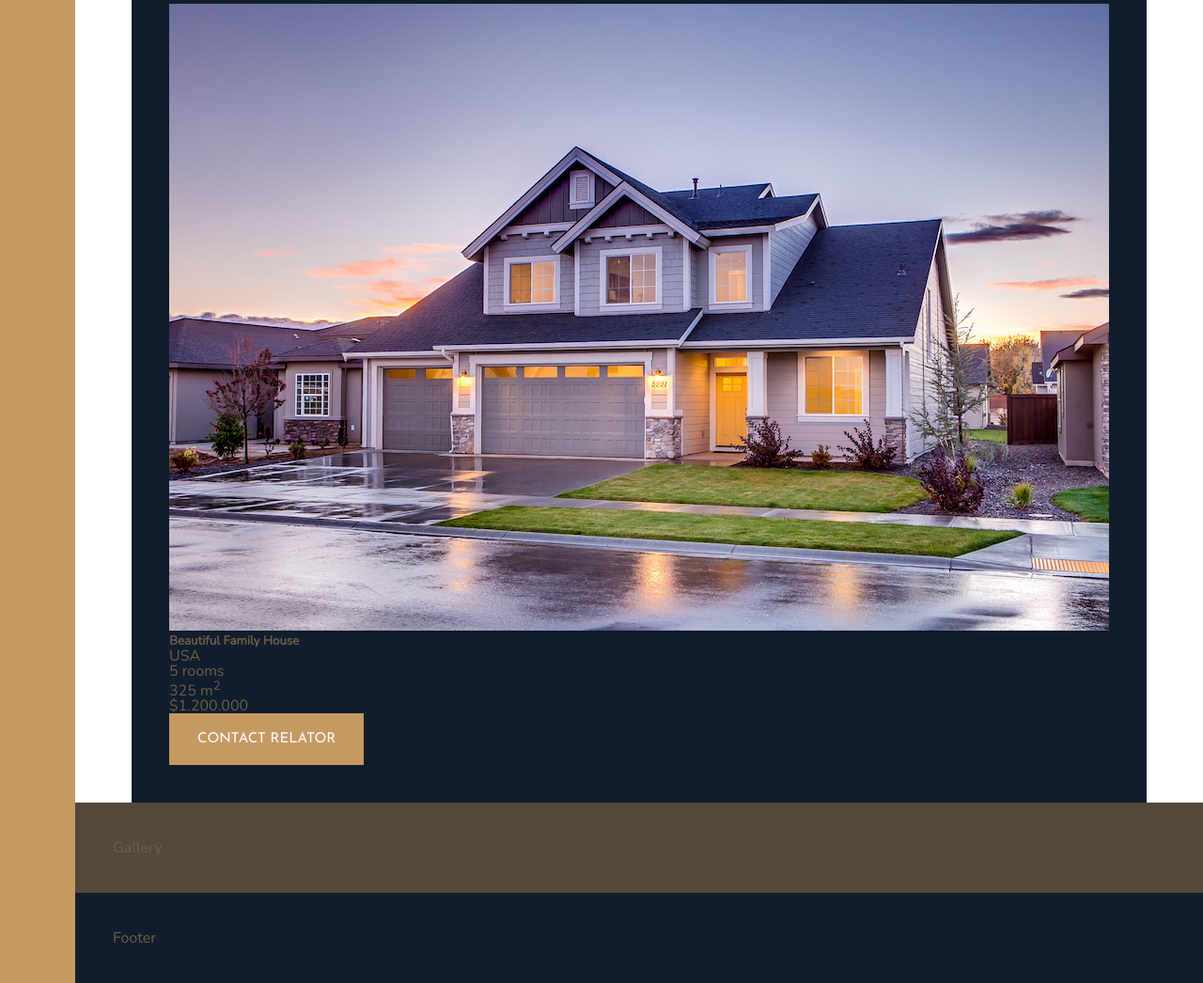
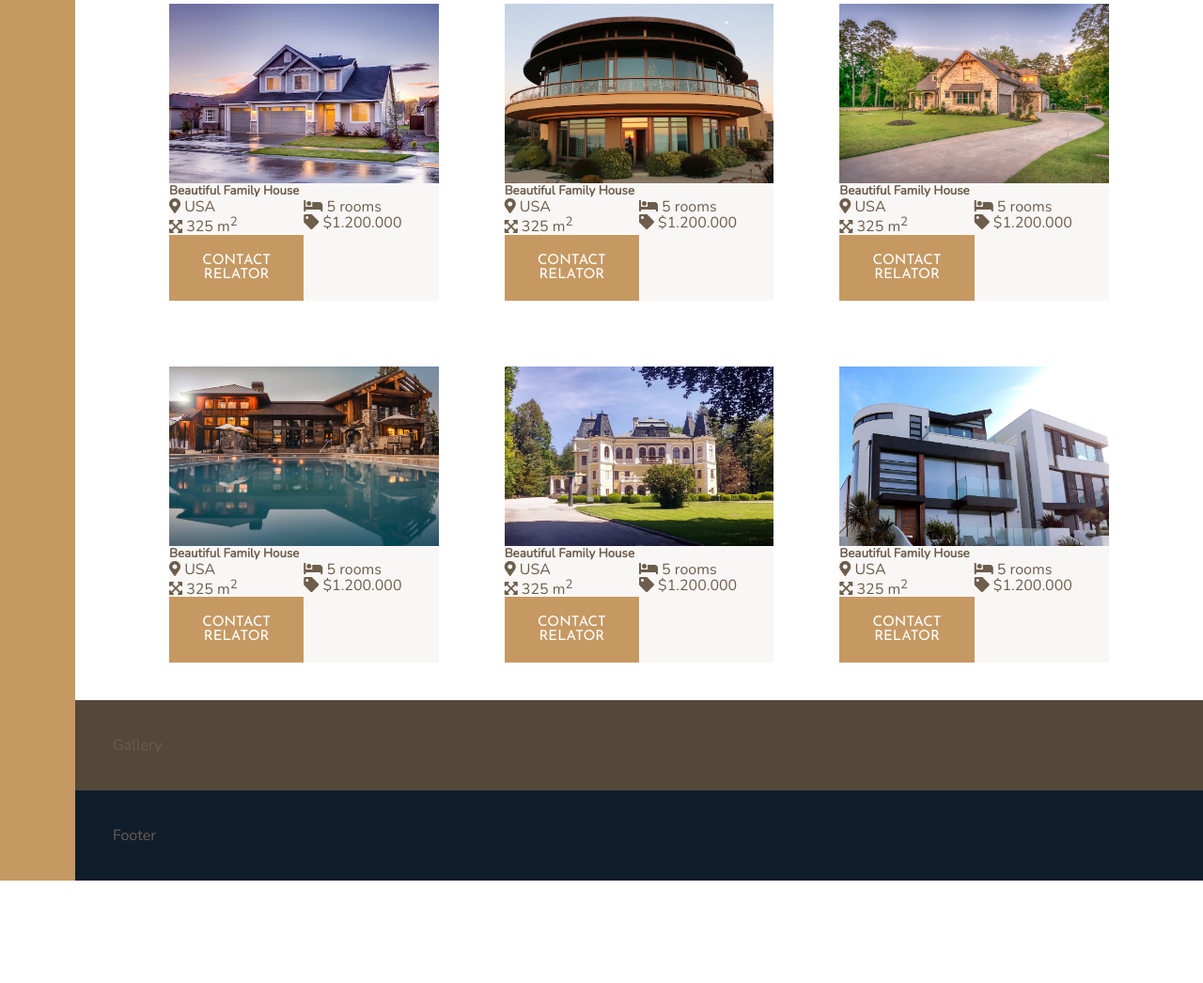
Before and after one commit to ruslancik/nexter, a website: page index.html in a window 1280 px wide. Shown: the part 1922-2968 px from the top of the page at 94% size. After the commit the page ends 2859 px from the top, so only its background shows below. Drawn offline with nearby package versions, Linux system fonts and the light colour scheme.

Commit message:
homes layout part 2

```diff
--- a/index.html
+++ b/index.html
@@ -118,12 +118,63 @@
             <div class="home">
                     <img src="img/house-1.jpeg" alt="Family House" class="home__image">
                     <h5  class="home__name">Beautiful Family House</h5>
-                    <div class="home__loc">USA</div>
-                    <div class="home__room">5 rooms</div>
-                    <div class="home__square">325 m<sup>2</sup></div>
-                    <div class="home__price">$1.200.000</div>
+                    <div class="home__loc"><i class="fas fa-map-marker-alt"></i> USA</div>
+                    <div class="home__room"><i class="fas fa-bed"></i> 5 rooms</div>
+                    <div class="home__square"><i class="fas fa-expand-arrows-alt"></i> 325 m<sup>2</sup></div>
+                    <div class="home__price"><i class="fas fa-tag"></i> $1.200.000</div>
                     <button class="btn">Contact Relator</button>
             </div>
+
+            <div class="home">
+                    <img src="img/house-2.jpeg" alt="Family House" class="home__image">
+                    <h5  class="home__name">Beautiful Family House</h5>
+                    <div class="home__loc"><i class="fas fa-map-marker-alt"></i> USA</div>
+                    <div class="home__room"><i class="fas fa-bed"></i> 5 rooms</div>
+                    <div class="home__square"><i class="fas fa-expand-arrows-alt"></i> 325 m<sup>2</sup></div>
+                    <div class="home__price"><i class="fas fa-tag"></i> $1.200.000</div>
+                    <button class="btn">Contact Relator</button>
+            </div>
+
+            <div class="home">
+                    <img src="img/house-3.jpeg" alt="Family House" class="home__image">
+                    <h5  class="home__name">Beautiful Family House</h5>
+                    <div class="home__loc"><i class="fas fa-map-marker-alt"></i> USA</div>
+                    <div class="home__room"><i class="fas fa-bed"></i> 5 rooms</div>
+                    <div class="home__square"><i class="fas fa-expand-arrows-alt"></i> 325 m<sup>2</sup></div>
+                    <div class="home__price"><i class="fas fa-tag"></i> $1.200.000</div>
+                    <button class="btn">Contact Relator</button>
+            </div>
+
+            <div class="home">
+                    <img src="img/house-4.jpeg" alt="Family House" class="home__image">
+                    <h5  class="home__name">Beautiful Family House</h5>
+                    <div class="home__loc"><i class="fas fa-map-marker-alt"></i> USA</div>
+                    <div class="home__room"><i class="fas fa-bed"></i> 5 rooms</div>
+                    <div class="home__square"><i class="fas fa-expand-arrows-alt"></i> 325 m<sup>2</sup></div>
+                    <div class="home__price"><i class="fas fa-tag"></i> $1.200.000</div>
+                    <button class="btn">Contact Relator</button>
+            </div>
+
+            <div class="home">
+                    <img src="img/house-5.jpeg" alt="Family House" class="home__image">
+                    <h5  class="home__name">Beautiful Family House</h5>
+                    <div class="home__loc"><i class="fas fa-map-marker-alt"></i> USA</div>
+                    <div class="home__room"><i class="fas fa-bed"></i> 5 rooms</div>
+                    <div class="home__square"><i class="fas fa-expand-arrows-alt"></i> 325 m<sup>2</sup></div>
+                    <div class="home__price"><i class="fas fa-tag"></i> $1.200.000</div>
+                    <button class="btn">Contact Relator</button>
+            </div>
+
+            <div class="home">
+                    <img src="img/house-6.jpeg" alt="Family House" class="home__image">
+                    <h5  class="home__name">Beautiful Family House</h5>
+                    <div class="home__loc"><i class="fas fa-map-marker-alt"></i> USA</div>
+                    <div class="home__room"><i class="fas fa-bed"></i> 5 rooms</div>
+                    <div class="home__square"><i class="fas fa-expand-arrows-alt"></i> 325 m<sup>2</sup></div>
+                    <div class="home__price"><i class="fas fa-tag"></i> $1.200.000</div>
+                    <button class="btn">Contact Relator</button>
+            </div>
+
         </section>
 
         <section class="gallery">
--- a/sass/_homes.scss
+++ b/sass/_homes.scss
@@ -1,5 +1,4 @@
 .homes {
-    background-color: $color-secondary;
     grid-column: center-start / center-end;
 
     display: grid;
@@ -9,12 +8,26 @@
 }
 
 .home {
+    background-color: $color-grey-light-1;
+    display: grid;
+    grid-template-columns: 1fr 1fr;
 
-     &__img {
+     &__image {
          width: 100%;
+         grid-column: 1 /-1;
      }
 
-     &__detail{
+     &__name {
+         grid-column: 1 / -1;
 
      }
+
+      &__loc,
+      &__room,
+      &__square,
+      &__price {
+
+      }
+
+
 }
```
Also changed, not shown: css/main.css, css/minify/main.css, css/prefix/main.css.
